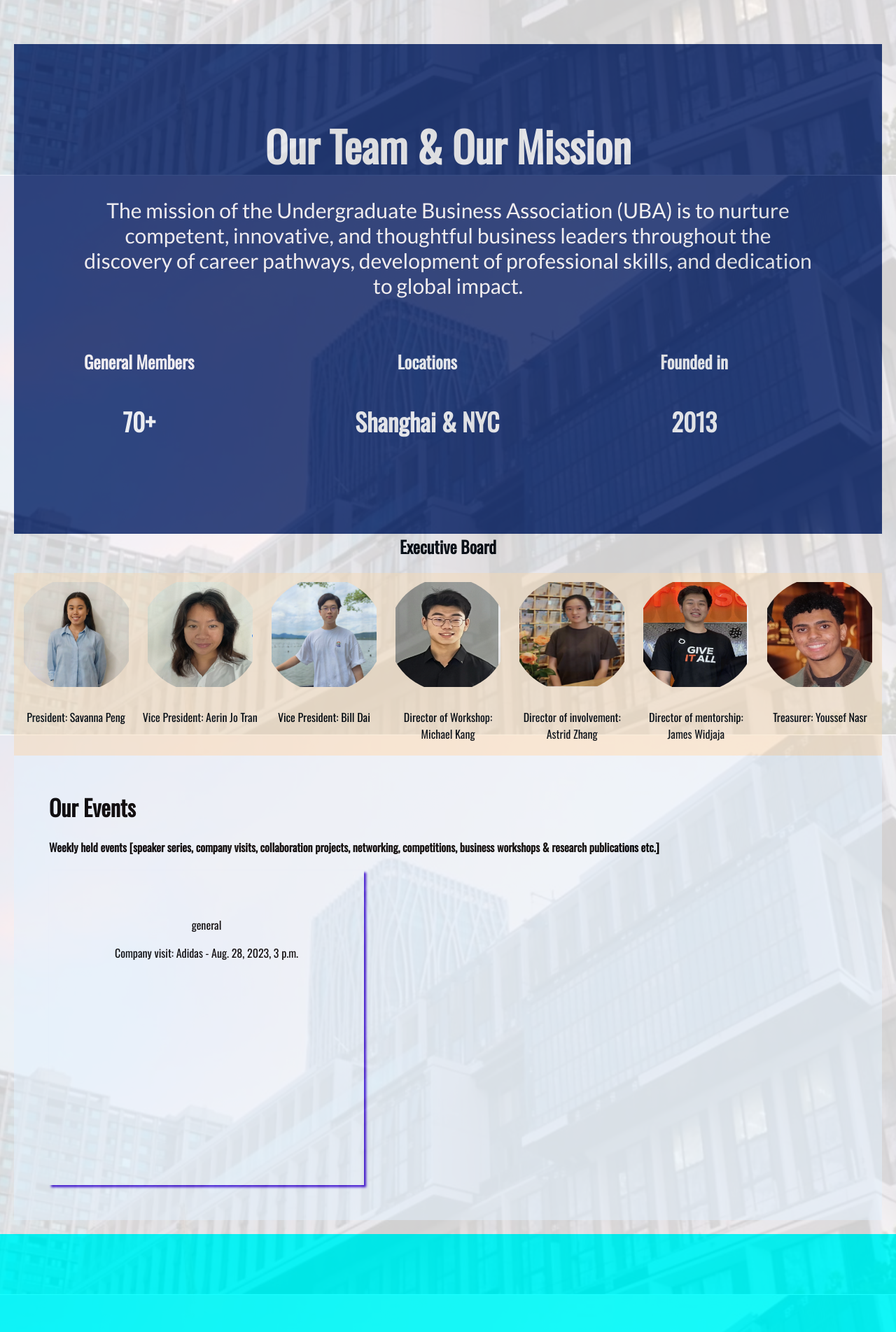
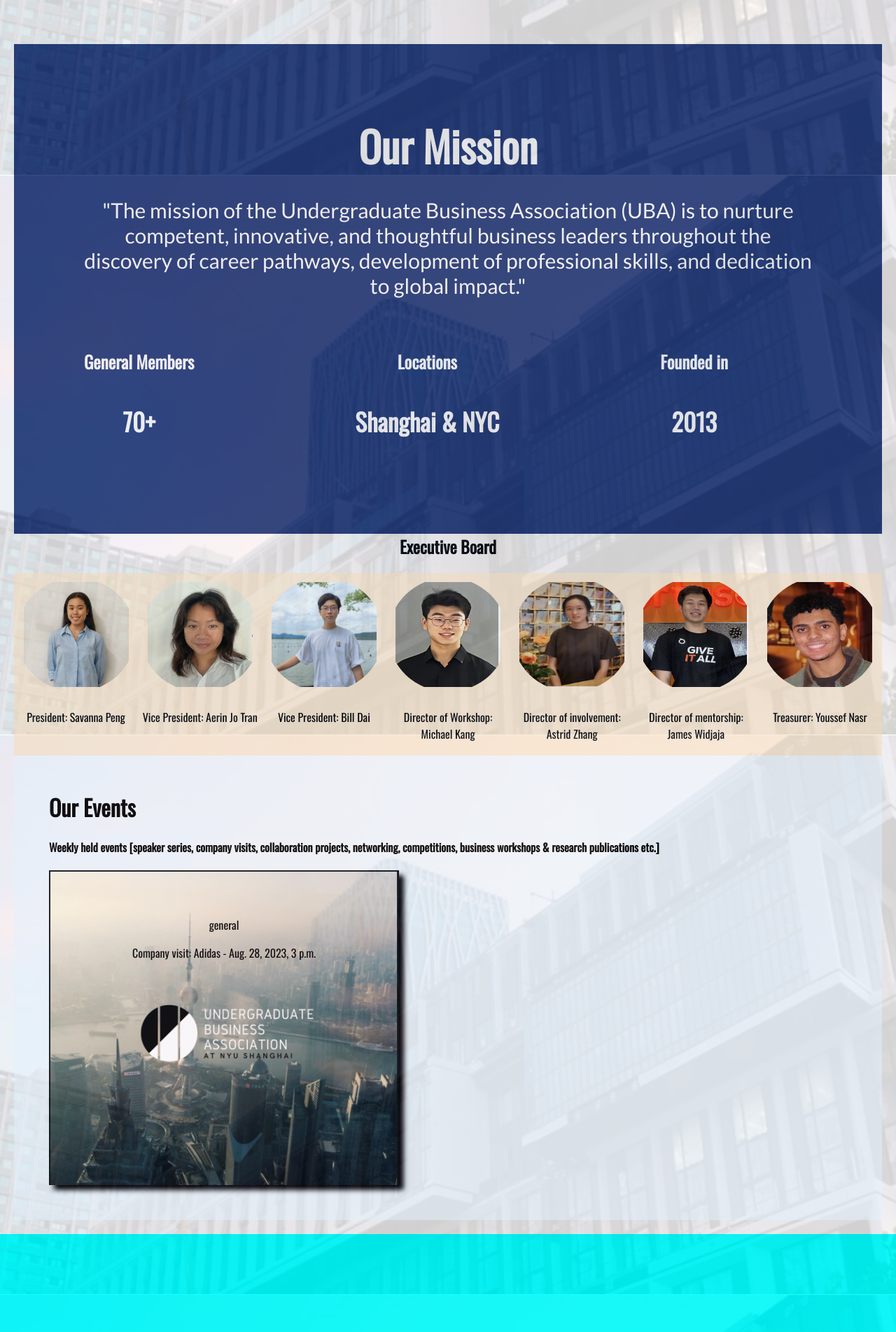
Before and after one commit to Kangroo12345678/UBA-NYU_Shanghai-Website, a Django app: page /home/ in a window 1280 px wide. Shown: the part 549-2453 px from the top of the page at 70% size. Run offline with Django 4.2, Linux system fonts and the light colour scheme; data comes from the database, SQL or seed files in the repository.

Commit message:
updates in css

```diff
--- a/uba_website/static/styles/style.css
+++ b/uba_website/static/styles/style.css
@@ -170,10 +170,13 @@ body {
 }
 .event{
     height: 350px;
-    width: 350px;
+    width: 400px;
     padding: 50px;
+    background-image: url("../images/event.png");
+    background-size: cover;
     background-clip: border-box;
-    box-shadow: 3px 3px 3px rgb(71, 26, 219);
+    box-shadow: 7px 7px 7px rgb(4, 0, 7);
+
 
 
 }
--- a/uba_website/templates/main.html
+++ b/uba_website/templates/main.html
@@ -5,9 +5,9 @@
 </div>
 
 <div class="members">
-    <h1>Our Team & Our Mission</h1>
+    <h1>Our Mission</h1>
     <p>
-        The mission of the Undergraduate Business Association (UBA) is to nurture competent, innovative, and thoughtful business leaders throughout the discovery of career pathways, development of professional skills, and dedication to global impact.
+        "The mission of the Undergraduate Business Association (UBA) is to nurture competent, innovative, and thoughtful business leaders throughout the discovery of career pathways, development of professional skills, and dedication to global impact."
 
     </p>
     <div class="whatisinfo">
```
Also changed, not shown: uba_website/static/images/event.png (added).
